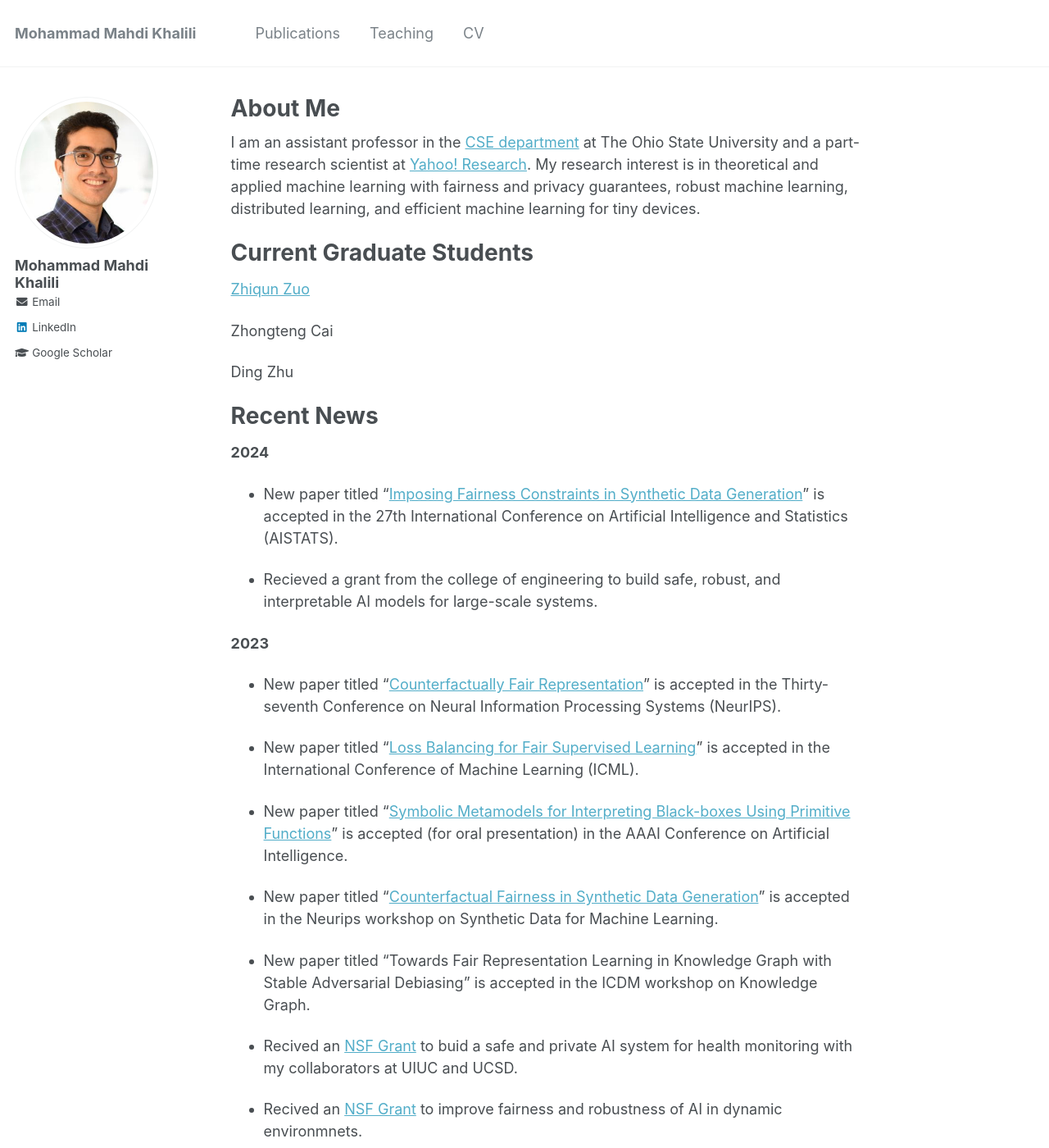
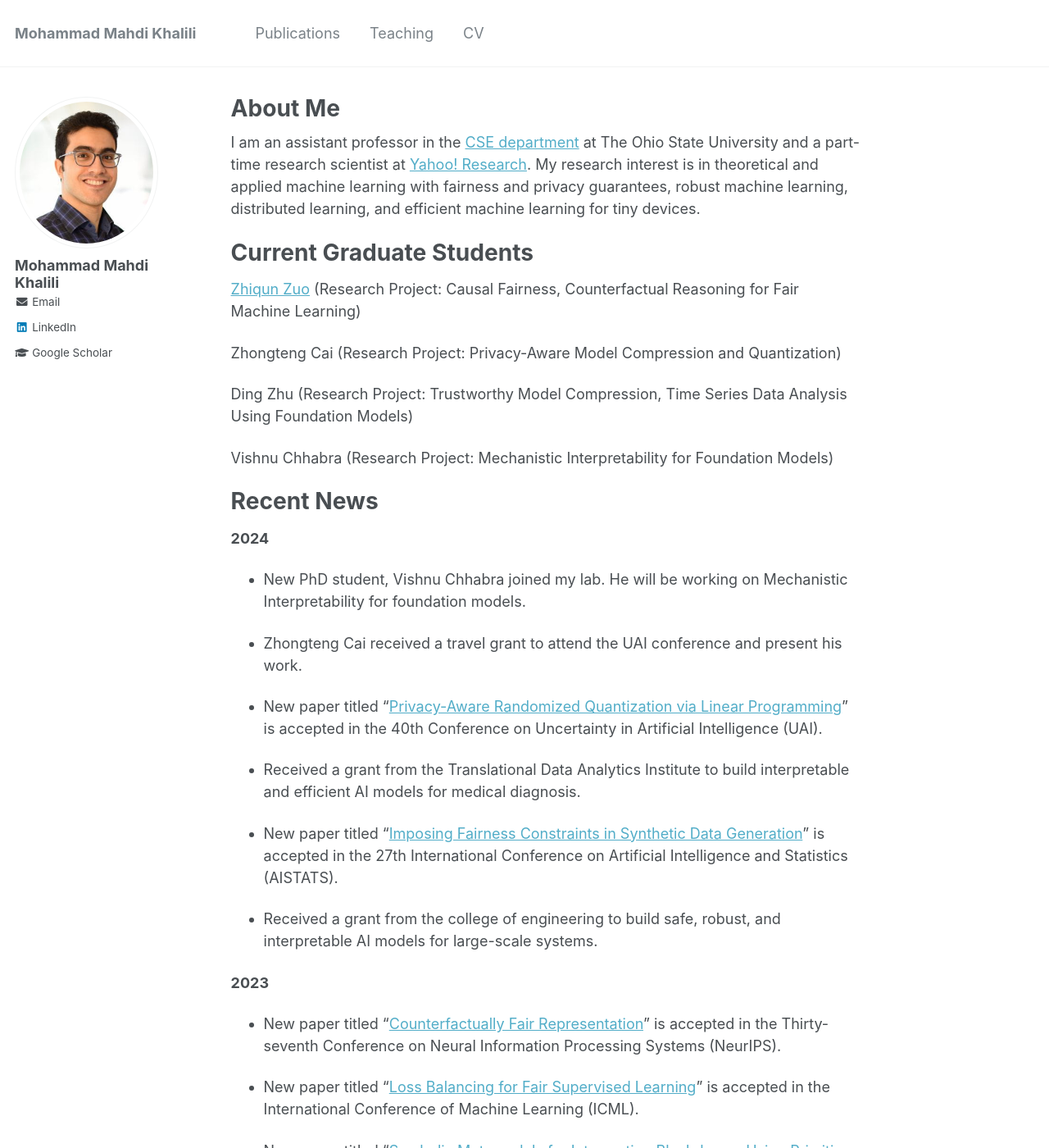
Before and after one commit to KhaliliMahdi/khalilimahdi.github.io, a Jekyll site: the page built from _pages/about.md, in a window 1280 px wide and 1400 px high. Shown: the whole window at 82% size. Built offline with Jekyll 4.4.1, drawn with Linux system fonts in a browser that asks for light colours.

Commit message:
Update about.md

```diff
--- a/_pages/about.md
+++ b/_pages/about.md
@@ -12,11 +12,13 @@ I am an assistant professor in the [CSE department](https://cse.osu.edu/) at The
 
 Current Graduate Students
 ======
-[Zhiqun Zuo](https://www.linkedin.com/in/zhiqun-zuo-616507277/)
+[Zhiqun Zuo](https://www.linkedin.com/in/zhiqun-zuo-616507277/) (Research Project: Causal Fairness, Counterfactual Reasoning for Fair Machine Learning)
 
-Zhongteng Cai
+Zhongteng Cai (Research Project: Privacy-Aware Model Compression and Quantization)
 
-Ding Zhu
+Ding Zhu (Research Project: Trustworthy Model Compression, Time Series Data Analysis Using Foundation Models)
+
+Vishnu Chhabra (Research Project: Mechanistic Interpretability for Foundation Models)
 
 
 Recent News
@@ -24,9 +26,17 @@ Recent News
 
 **2024**
 
+* New PhD student, Vishnu Chhabra joined my lab. He will be working on Mechanistic Interpretability for foundation models.
+
+* Zhongteng Cai received a travel grant to attend the UAI conference and present his work.
+
+* New paper titled "[Privacy-Aware Randomized Quantization via Linear Programming](https://khalilimahdi.github.io/)" is accepted in the 40th Conference on Uncertainty in Artificial Intelligence (UAI).
+
+* Received a grant from the Translational Data Analytics Institute to build interpretable and efficient AI models for medical diagnosis.
+
 * New paper titled "[Imposing Fairness Constraints in Synthetic Data Generation](https://khalilimahdi.github.io/)" is accepted in the 27th International Conference on Artificial Intelligence and Statistics (AISTATS).
 
-* Recieved a grant from the college of engineering to build safe, robust, and interpretable AI models for large-scale systems.
+* Received a grant from the college of engineering to build safe, robust, and interpretable AI models for large-scale systems.
 
 **2023**
 
```
